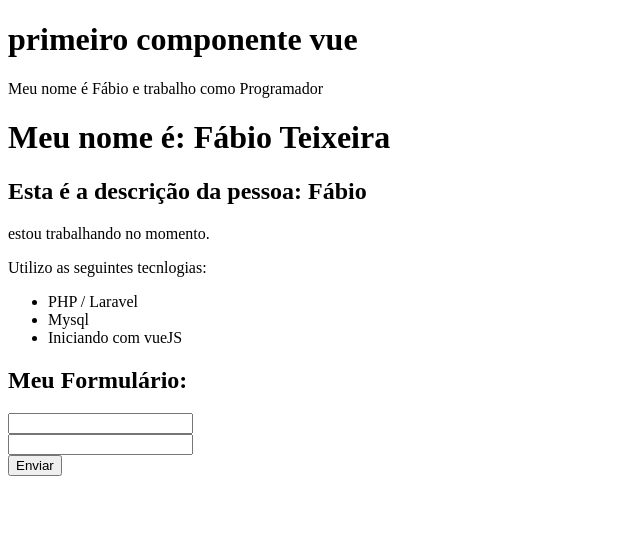
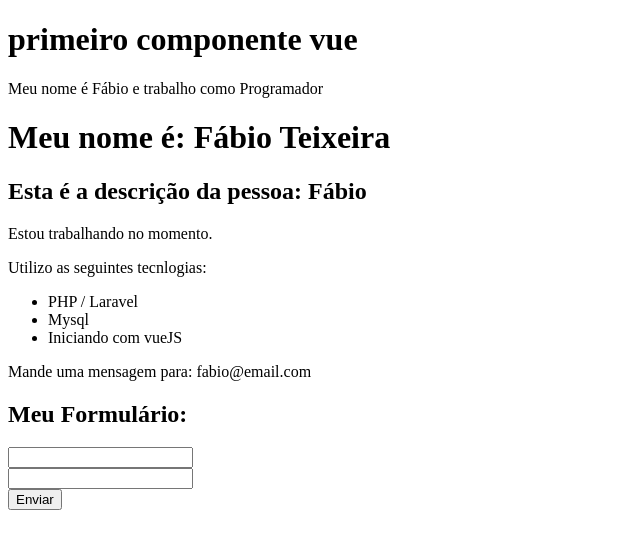
Before and after one commit to fabiotmourao/2_projeto_vue, a Vue app: page / in a window 1280 px wide. Shown: the top 548 px of the page, without its empty margins (0-640 px from the left). Built offline with nearby package versions, Linux system fonts and the light colour scheme.

Commit message:
Conhecendo as diretivas

```diff
--- a/src/components/Info.vue
+++ b/src/components/Info.vue
@@ -1,15 +1,24 @@
 <template>
-    <p>estou trabalhando no momento.</p>
+    <p v-if="estado_trabalhando">Estou trabalhando no momento.</p>
+    <p v-else>Estou em busca de novas oportunidade!</p>
     <p>Utilizo as seguintes tecnlogias:</p>
     <ul>
         <li>PHP / Laravel</li>
         <li>Mysql</li>
         <li>Iniciando com vueJS</li>
     </ul>
+    <p v-show="exibir">Mande uma mensagem para: {{ email}}</p>
 </template>
 
 <script>
 export default {
-    name: "Info"
+    name: "Info",
+    data() {
+        return{
+            estado_trabalhando: true,
+            exibir: true,
+            email: 'fabio@email.com'
+        }
+    }
 }
 </script>
```
